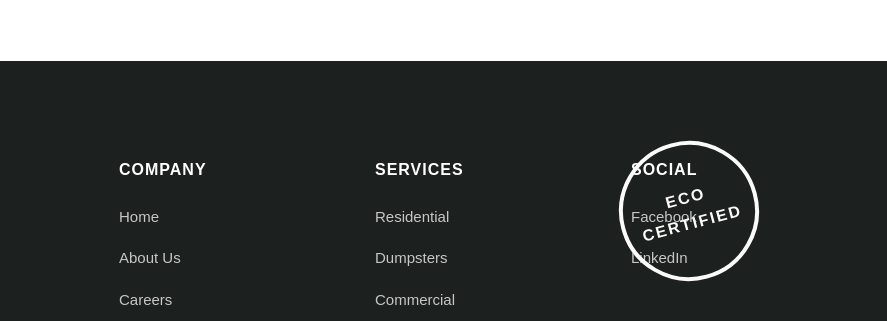
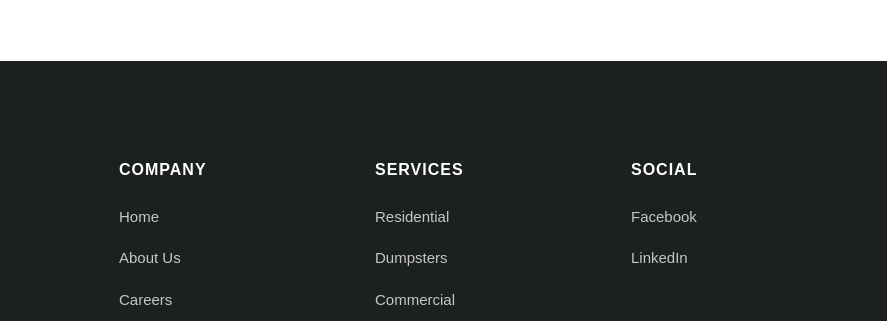
Before and after one commit to hvndal/wasteu, a website: page index.html in a window 1280 px wide. Shown: the part 6880-7201 px from the top of the page, 393-1280 px from the left. Drawn offline with Linux system fonts and the light colour scheme; a web font is replaced by a local one.

Commit message:
content(footer): remove eco certified banner from all pages

```diff
--- a/index.html
+++ b/index.html
@@ -629,11 +629,7 @@
                     <a href="https://www.linkedin.com/company/waste-universe/" aria-label="LinkedIn" target="_blank" rel="noopener noreferrer"><svg width="18" height="18" viewBox="0 0 24 24" fill="none" stroke="currentColor" stroke-width="2"><path d="M16 8a6 6 0 0 1 6 6v7h-4v-7a2 2 0 0 0-2-2 2 2 0 0 0-2 2v7h-4v-7a6 6 0 0 1 6-6z"></path><rect x="2" y="9" width="4" height="12"></rect><circle cx="4" cy="4" r="2"></circle></svg></a>
                 </div>
 
-                <div style="position: absolute; right: 10%; top: 80px;">
-                    <div class="footer-stamp">
-                        ECO<br>CERTIFIED
-                    </div>
-                </div>
+
             </div>
         </div>
     </footer>
```
Also changed, not shown: careers.html (+1 -5 lines), dumpster-rental-acton-ma.html (+1 -5 lines), dumpster-rental-concord-ma.html (+1 -5 lines), dumpster-rental-harvard-ma.html (+1 -5 lines), dumpster-rental-littleton-common-ma.html (+1 -5 lines), dumpster-rental-littleton-ma.html (+1 -5 lines), dumpster-rental-maynard-ma.html (+1 -5 lines), dumpster-rental-stow-ma.html (+1 -5 lines), dumpster-rentals.html (+1 -5 lines), sustainability.html (+1 -5 lines), weather.html (+1 -5 lines).
